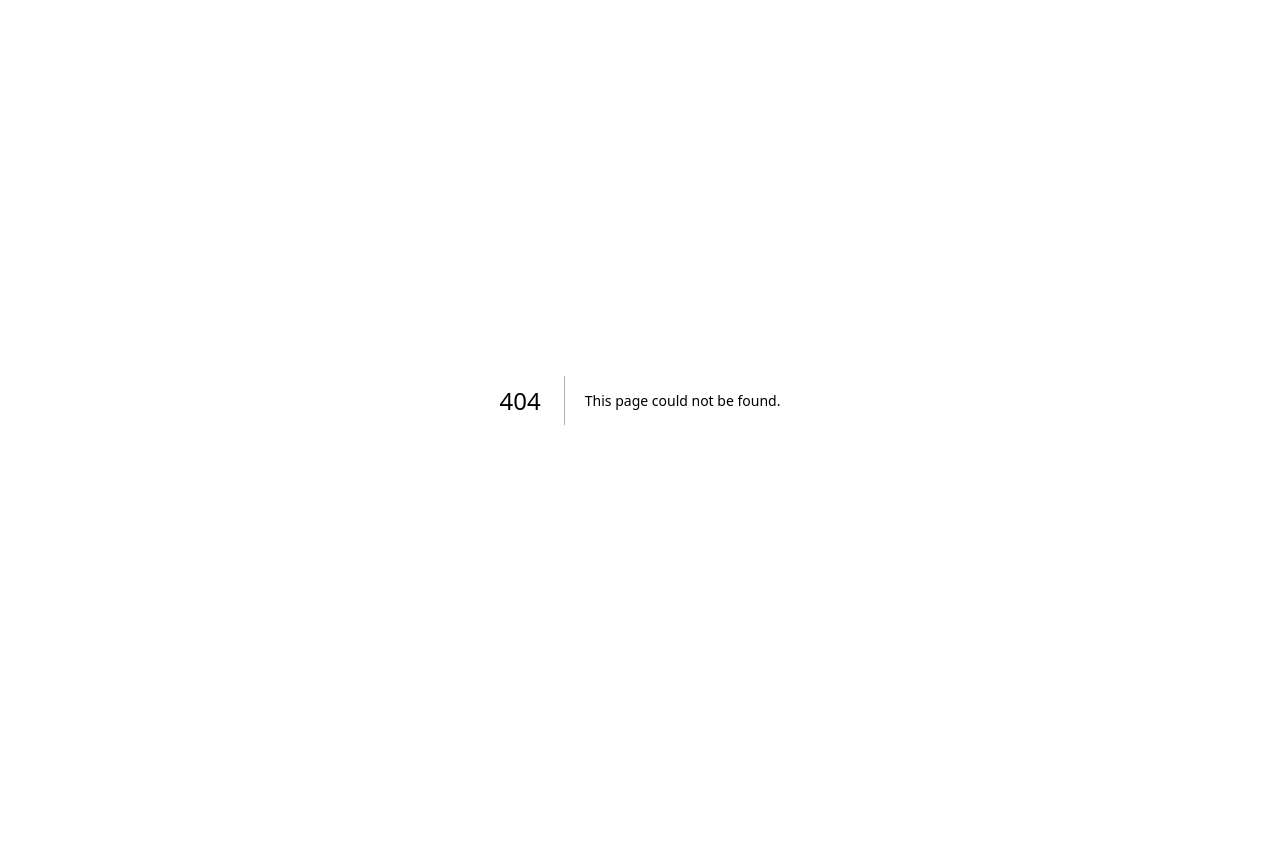
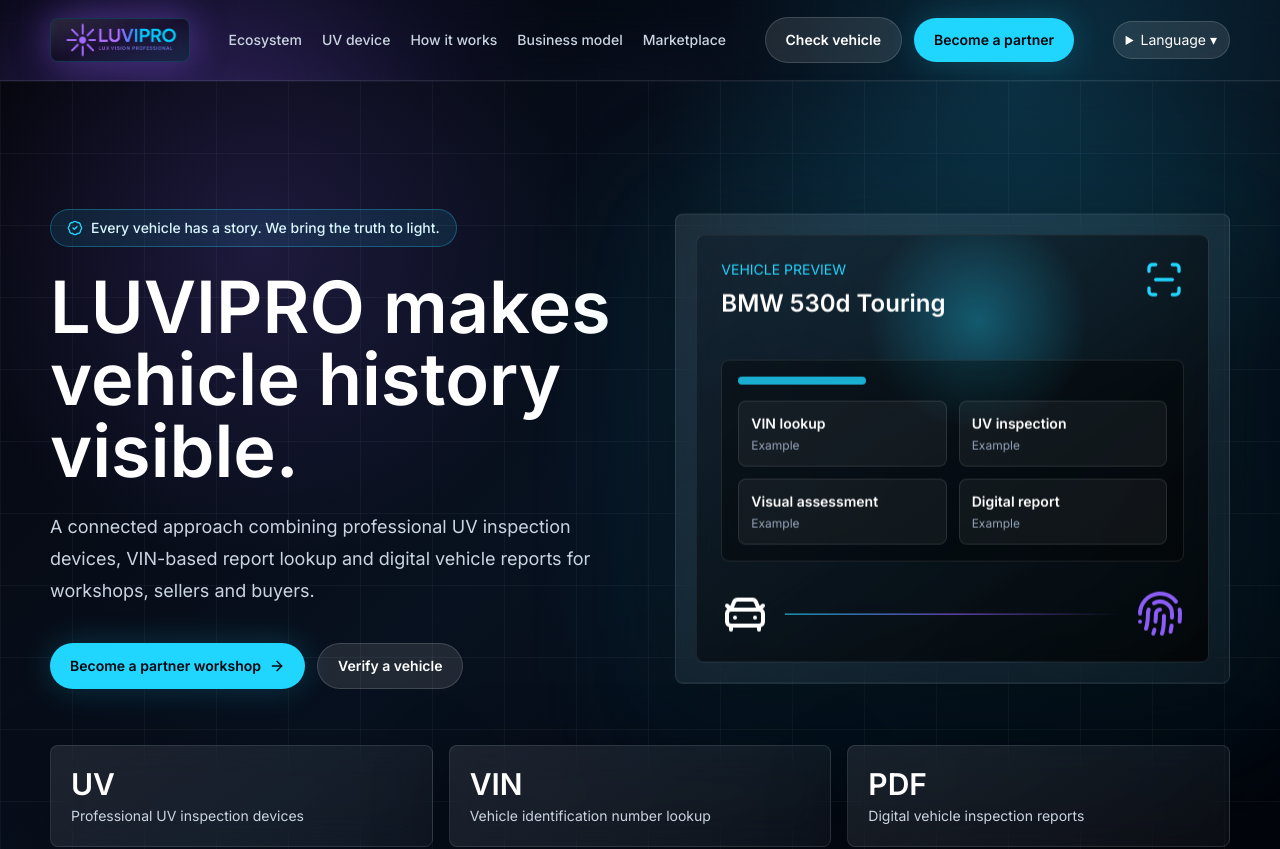
Before and after one commit to Diaa6969/luvipro-website, a Next.js app: page /en in a window 1280 px wide. Before the commit this address had no page. Shown: the top 849 px of the page. Before the commit the page ends 800 px from the top, so only its background shows below. Built offline with nearby package versions, Linux system fonts and the light colour scheme.

Commit message:
Add localized English homepage route and SEO metadata

```diff
--- /dev/null
+++ b/src/app/en/page.tsx
@@ -0,0 +1,32 @@
+import type { Metadata } from "next";
+import { InternationalHome } from "@/components/international/international-home";
+
+const title = "LUVIPRO | UV Vehicle Inspections & Digital Reports";
+const description = "Discover LUVIPRO: UV-supported vehicle inspection, VIN-based report lookup and structured digital inspection reports. Partner network and app in preparation.";
+
+export const metadata: Metadata = {
+  title,
+  description,
+  alternates: {
+    canonical: "https://luvipro.de/en",
+    languages: {
+      "de-DE": "https://luvipro.de/",
+      "en": "https://luvipro.de/en",
+      "ar": "https://luvipro.de/ar",
+      "x-default": "https://luvipro.de/",
+    },
+  },
+  openGraph: {
+    title,
+    description,
+    url: "https://luvipro.de/en",
+    locale: "en_GB",
+    type: "website",
+    siteName: "LUVIPRO",
+  },
+  twitter: { card: "summary_large_image", title, description },
+};
+
+export default function EnglishHomePage() {
+  return <InternationalHome locale="en" />;
+}
```
